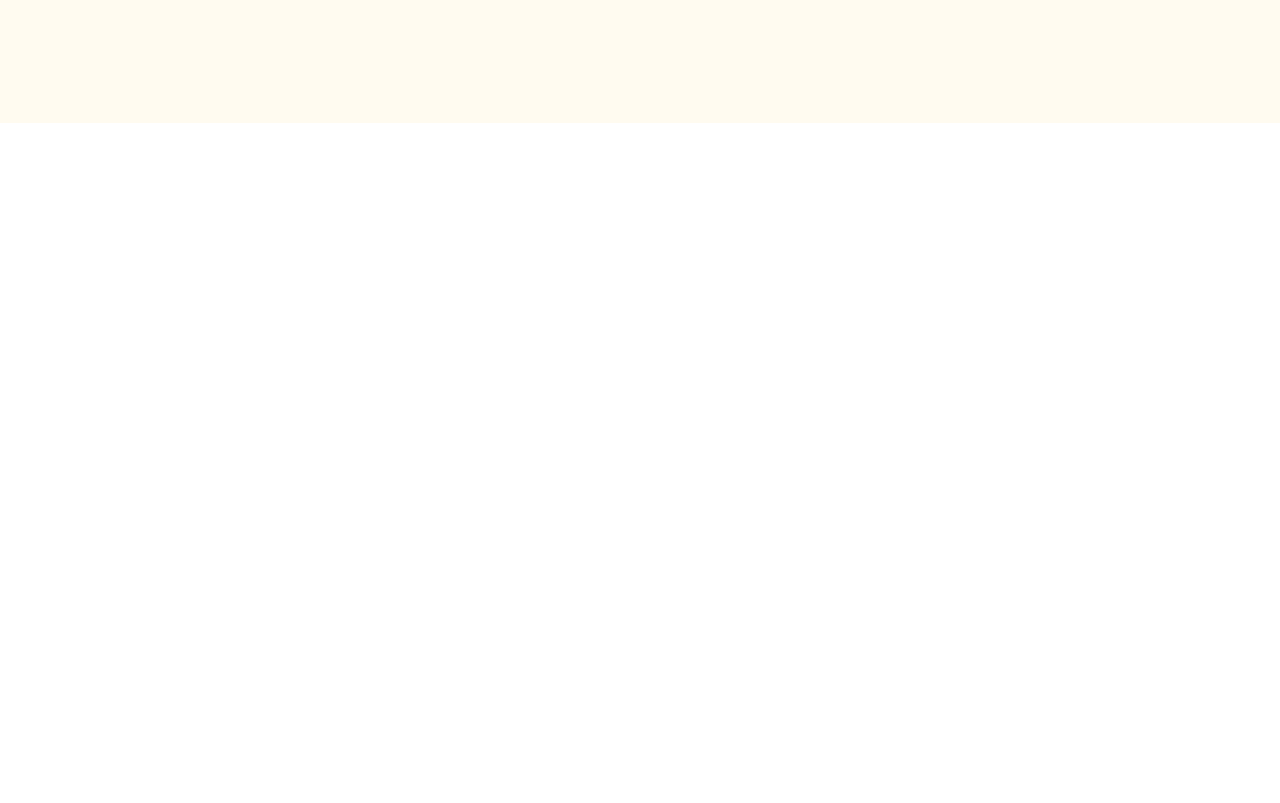
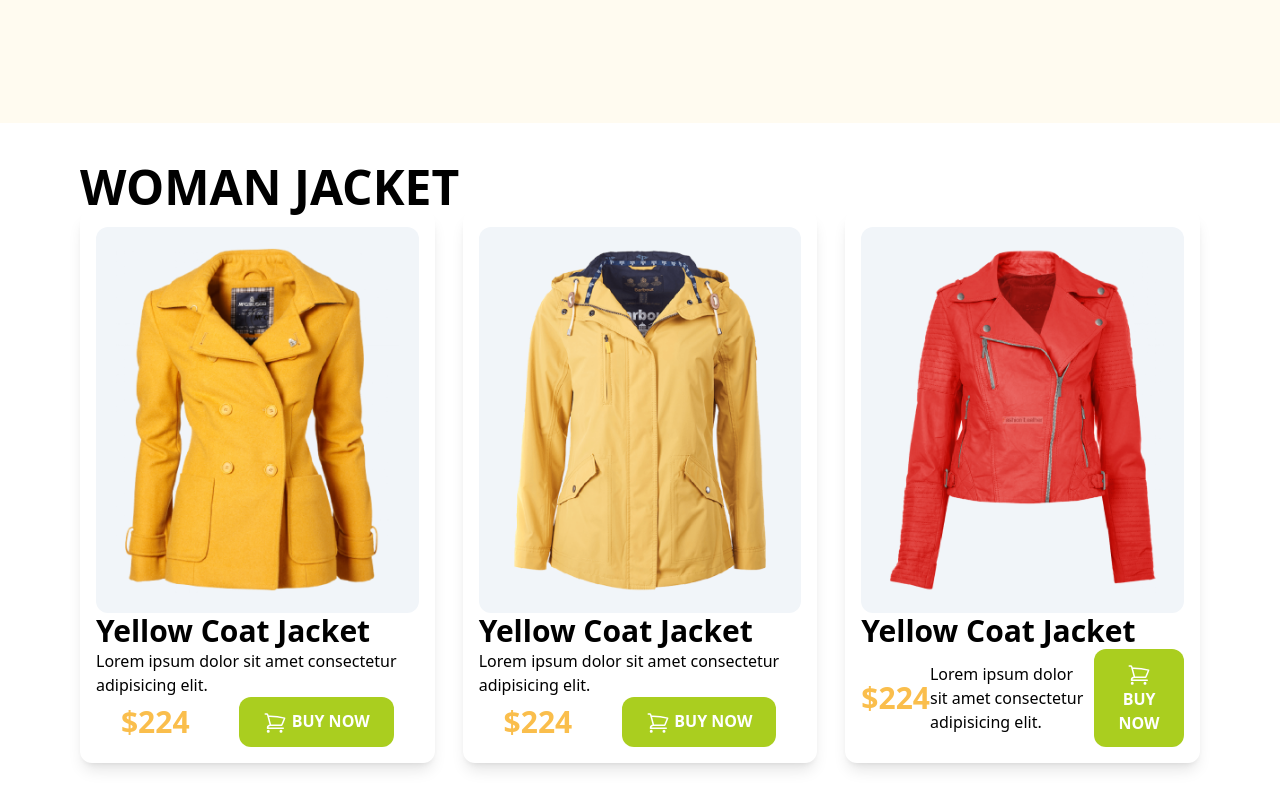
Before and after one commit to RAFSAN1010/penguin-fashion, a plain HTML site: page index.html in a window 1280 px wide. Shown: the part 540-1343 px from the top of the page. Before the commit the page ends 800 px from the top, so only its background shows below. Drawn offline with nearby package versions, Linux system fonts and the light colour scheme.

Commit message:
woman jacket cart added

```diff
--- a/index.html
+++ b/index.html
@@ -15,6 +15,7 @@
           colors: {
             clifford: '#da373d',
             penguin: '#FFFBF0',
+            jaketprice: '#FABE4C',
           }
         }
       }
@@ -43,5 +44,71 @@
       </div>
     </section>
   </header>
+  <main class="conatianer mx-auto sm:mx-20">
+
+      <!-------------
+        Woman Jackets
+       ---------------->
+
+        <section class="py-10">
+          <h2 class="text-5xl uppercase font-semibold"> Woman Jacket</h2>
+          <div class="grid grid-cols-3 gap-7 rounded-xl">
+
+            <!-- woman Jacket 1 -->
+            <div class="p-4 shadow-lg rounded-xl">
+              <div class="p-5 bg-slate-100 rounded-xl">
+                <img src="images/jacket-1.png" alt="">
+              </div>
+              <h3 class="text-3xl font-semibold"> Yellow Coat Jacket </h3>
+              <p>Lorem ipsum dolor sit amet consectetur adipisicing elit.</p>
+              <div class="flex justify-around items-center">
+                <h2 class="text-3xl font-bold text-jaketprice">$224</h2>
+                <button class="bg-[#AACE1F] uppercase text-white px-6 py-3 font-semibold rounded-xl">
+                  <svg xmlns="http://www.w3.org/2000/svg" fill="none" viewBox="0 0 24 24" stroke-width="1.5" stroke="currentColor" class="w-6 h-6 inline">
+                    <path stroke-linecap="round" stroke-linejoin="round" d="M2.25 3h1.386c.51 0 .955.343 1.087.835l.383 1.437M7.5 14.25a3 3 0 00-3 3h15.75m-12.75-3h11.218c1.121-2.3 2.1-4.684 2.924-7.138a60.114 60.114 0 00-16.536-1.84M7.5 14.25L5.106 5.272M6 20.25a.75.75 0 11-1.5 0 .75.75 0 011.5 0zm12.75 0a.75.75 0 11-1.5 0 .75.75 0 011.5 0z" />
+                  </svg>
+
+                  Buy Now </button>
+              </div>
+            </div>
+
+            <!-- woman Jacket 2 -->
+            <div class="p-4 shadow-lg rounded-xl">
+              <div class="p-5 bg-slate-100 rounded-xl">
+                <img src="images/jacket-2.png" alt="">
+              </div>
+              <h3 class="text-3xl font-semibold"> Yellow Coat Jacket </h3>
+              <p>Lorem ipsum dolor sit amet consectetur adipisicing elit.</p>
+              <div class="flex justify-around items-center">
+                <h2 class="text-3xl font-bold text-jaketprice">$224</h2>
+                <button class="bg-[#AACE1F] uppercase text-white px-6 py-3 font-semibold rounded-xl">
+                  <svg xmlns="http://www.w3.org/2000/svg" fill="none" viewBox="0 0 24 24" stroke-width="1.5" stroke="currentColor" class="w-6 h-6 inline">
+                    <path stroke-linecap="round" stroke-linejoin="round" d="M2.25 3h1.386c.51 0 .955.343 1.087.835l.383 1.437M7.5 14.25a3 3 0 00-3 3h15.75m-12.75-3h11.218c1.121-2.3 2.1-4.684 2.924-7.138a60.114 60.114 0 00-16.536-1.84M7.5 14.25L5.106 5.272M6 20.25a.75.75 0 11-1.5 0 .75.75 0 011.5 0zm12.75 0a.75.75 0 11-1.5 0 .75.75 0 011.5 0z" />
+                  </svg>
+
+                  Buy Now </button>
+              </div>
+            </div>
+
+            <!-- woman Jacket 3 -->
+            <div class="p-4 shadow-lg rounded-xl">
+              <div class="p-5 bg-slate-100 rounded-xl">
+                <img src="images/jacket-3.png" alt="">
+              </div>
+              <h3 class="text-3xl font-semibold"> Yellow Coat Jacket </h3>
+              <div class="flex justify-around items-center">
+                <h2 class="text-3xl font-bold text-jaketprice">$224</h2>
+                <p>Lorem ipsum dolor sit amet consectetur adipisicing elit.</p>
+                <button class="bg-[#AACE1F] uppercase text-white px-6 py-3 font-semibold rounded-xl">
+                  <svg xmlns="http://www.w3.org/2000/svg" fill="none" viewBox="0 0 24 24" stroke-width="1.5" stroke="currentColor" class="w-6 h-6 inline">
+                    <path stroke-linecap="round" stroke-linejoin="round" d="M2.25 3h1.386c.51 0 .955.343 1.087.835l.383 1.437M7.5 14.25a3 3 0 00-3 3h15.75m-12.75-3h11.218c1.121-2.3 2.1-4.684 2.924-7.138a60.114 60.114 0 00-16.536-1.84M7.5 14.25L5.106 5.272M6 20.25a.75.75 0 11-1.5 0 .75.75 0 011.5 0zm12.75 0a.75.75 0 11-1.5 0 .75.75 0 011.5 0z" />
+                  </svg>
+
+                  Buy Now </button>
+              </div>
+            </div>
+          </div>
+        </section>
+  </main>
 </body>
 </html>
```
